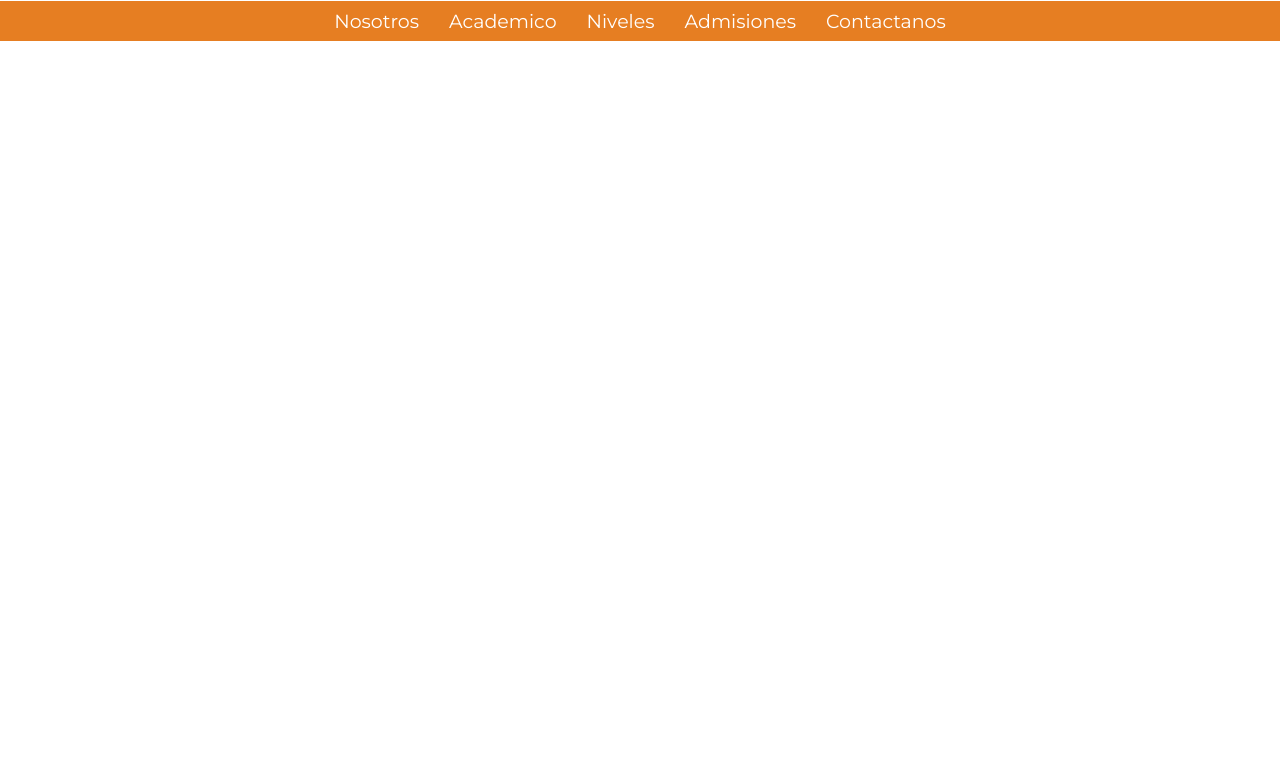
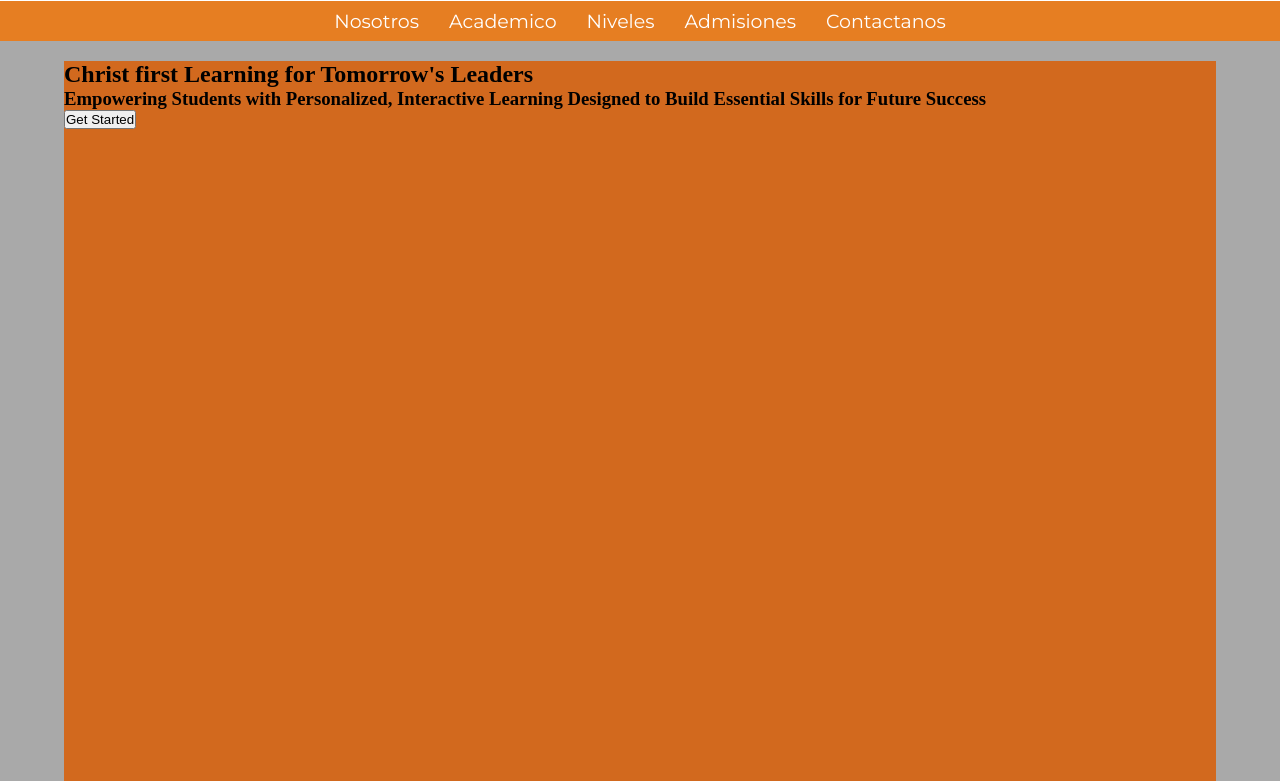
Before and after one commit to NappyNexus/Jardin-de-Principes-website, a plain HTML site: page index.html in a window 1280 px wide. Shown: the part 79-860 px from the top of the page. Before the commit the page ends 800 px from the top, so only its background shows below. Drawn offline with Linux system fonts and the light colour scheme.

Commit message:
first section structure 50% done

```diff
--- a/index.html
+++ b/index.html
@@ -27,7 +27,22 @@
         </ul>
     </div>
 </nav>
-<main></main>
+<main>
+    <section class="first-section">
+        <div class="first-area-container">
+            <h1 class="title">Christ first Learning for Tomorrow's Leaders</h1>
+            <h3 class="subtitle">Empowering Students with Personalized, Interactive Learning
+                Designed to Build Essential Skills for Future Success</h3>
+            <button class="get-started-button">Get Started</button>
+        </div>
+        <div class="grid-container">
+            <div class="card1"></div>
+            <div class="card2"></div>
+            <div class="card3"></div>
+            <div class="card4"></div>
+        </div>
+    </section>
+</main>
 
 </body>
 </html>
--- a/style.css
+++ b/style.css
@@ -3,9 +3,21 @@
 /*File Imports*/
 @import url(./styles/header_style.css);
 @import url(./styles/navBar_style.css);
+@import url(./styles/first_section.css);
 :root{
     --jdpblue: #00255b;
     --jdporange: #e67e22;
 }
 
 *{margin: 0; padding: 0; box-sizing: border-box;}
+
+main{
+    background-color: darkgray;
+    max-width: 100vw;
+    max-height: 100vh;
+    padding-top: 20px;
+    display: flex;
+    align-items: center;
+    justify-content: center;
+    flex-direction: column;
+}
--- /dev/null
+++ b/styles/first_section.css
@@ -0,0 +1,6 @@
+.first-section{
+    position: relative;
+    width: 90vw;
+    height: 90vh;
+    background-color: chocolate;
+}
--- a/styles/navBar_style.css
+++ b/styles/navBar_style.css
@@ -26,6 +26,6 @@ nav{
 .menu li a:hover{
     color: black;
     font-weight: 500;
-    transition: 400ms ease-in-out;
+    transition: 300ms ease-in-out;
 
 }
```
